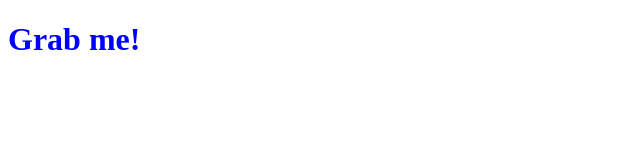
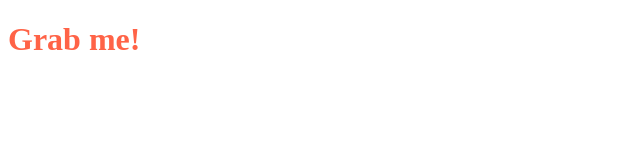
Before and after one commit to netsus/Vanilla_JS_To_do_list_review_2021, a plain HTML site: page index.html in a window 1280 px wide. Both pictures are taken after a click on the element "Grab me!". Shown: the whole page, without its empty margins (0-640 px from the left). Drawn offline with Linux system fonts and the light colour scheme.

Commit message:
#3.7 CSS in Javascript part Two - Js className
h1을 클릭할 때마다 색깔이 바뀌게 한다. - CSS의 클래스 이름을 이용해서
h1.className이 "clicked"이면 클래스 이름을 빈 문자열로 하고, 아니면 "clicked"클래스이름 주기
--> 클릭할 때마다 클래스가 바뀌어 색도 바뀌게함 (CSS의 클래스이름을 통해서)
    if(h1.className ===  "clicked"){
        h1.className = "";
    }else{
        h1.className =  "clicked";
    }
** 기존의 클래스를 덮어쓰는 버그 존재 --> 다음시간에 이 부분 해결해보기

```diff
--- a/app.js
+++ b/app.js
@@ -2,14 +2,12 @@ const h1 = document.querySelector(".hello h1:first-child")
 
 
 function handleTitleClick(event) {
-    const currentColor = h1.style.color;
-    let newColor;
-    if (currentColor === "blue"){
-        newColor = "tomato";
-    }else {
-        newColor = "blue";
+    const clickedClass = "clicked";
+    if(h1.className === clickedClass){
+        h1.className = "";
+    }else{
+        h1.className = clickedClass;
     }
-    h1.style.color = newColor;
 }
 
 h1.addEventListener("click",handleTitleClick);
--- a/index.html
+++ b/index.html
@@ -5,10 +5,11 @@
     <meta http-equiv="X-UA-Compatible" content="IE=edge">
     <meta name="viewport" content="width=device-width, initial-scale=1.0">
     <title>Momentum</title>
+    <link rel="stylesheet" href="style.css">
 </head>
 <body>
     <div class="hello">
-        <h1 class="title_class">Grab me!</h1>
+        <h1>Grab me!</h1>
     </div>
 
     <script src="app.js"></script>
--- a/style.css
+++ b/style.css
@@ -0,0 +1,8 @@
+h1 {
+    color:cornflowerblue;
+    transition: 0.3s ease-in-out;
+}
+
+.clicked {
+    color: tomato;
+}
```
